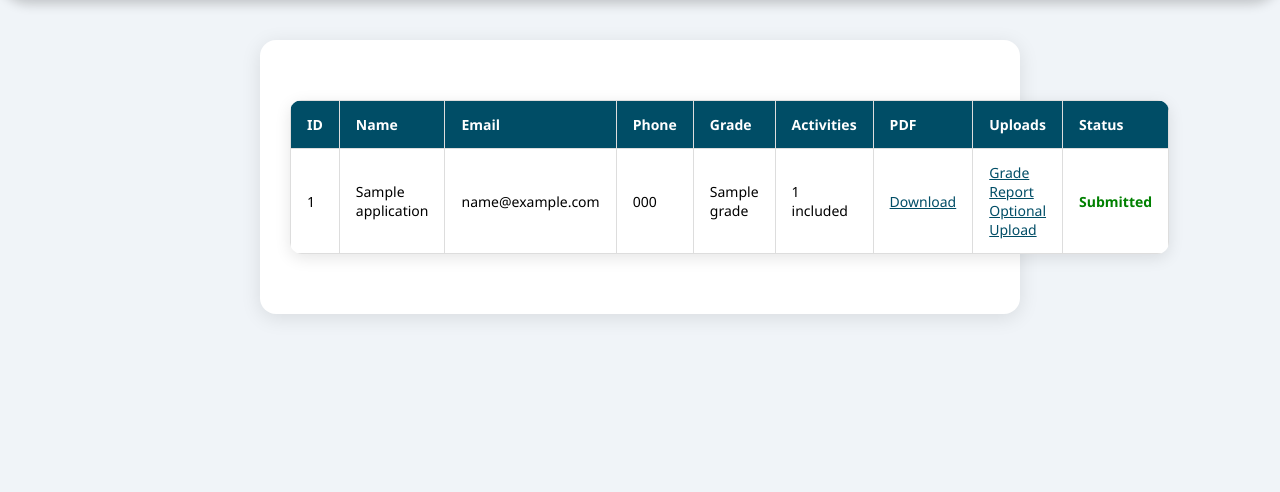
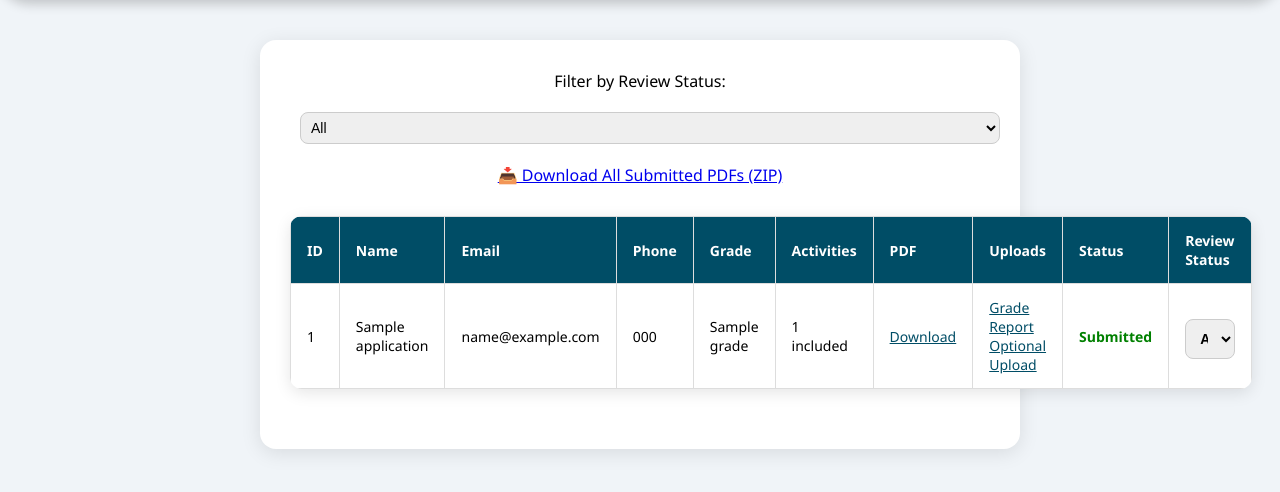
Before and after one commit to Ella1010/Nonprofit-Web-Portal, a Flask app: page /admin in a window 1280 px wide. Shown: the part 98-590 px from the top of the page. Run offline with Flask 3, Linux system fonts and the light colour scheme; the visitor is signed in with stand-in values (Sample User, id 1); a database or web service that is not in the repository returns one stand-in record (values such as "Sample title"); parts of the project's set-up code (start-up, migrations or seed data) failed here and were passed over; some libraries are stand-ins or nearby versions.

Commit message:
Add review status filtering and bulk PDF download as a ZIP

```diff
--- a/app.py
+++ b/app.py
@@ -20,6 +20,8 @@ from datetime import datetime, timezone
 from werkzeug.utils import secure_filename  # put this at the top of your file if not already
 from werkzeug.exceptions import RequestEntityTooLarge
 from pytz import timezone
+import zipfile
+
 
 
 
@@ -394,6 +396,8 @@ def submissions_closed():
 
 
 
+
+
 @app.route('/dashboard')
 @login_required
 def dashboard():
@@ -452,6 +456,43 @@ def download_user_pdf(app_id):
                      download_name='PEAR_Submitted_Application.pdf')
 
 
+@app.route('/admin/download_all_pdfs')
+def download_all_pdfs():
+    if not session.get("admin"):
+        return redirect(url_for("login"))
+
+    conn = get_connection()
+    cursor = conn.cursor(cursor_factory=RealDictCursor)
+
+    # Fetch all submitted applications
+    cursor.execute("SELECT * FROM applications WHERE status = 'submitted'")
+    applications = cursor.fetchall()
+
+    # Fetch all activities once and map to applications
+    cursor.execute("SELECT * FROM activities")
+    all_activities = cursor.fetchall()
+
+    activity_map = defaultdict(list)
+    for act in all_activities:
+        activity_map[act["application_id"]].append(act)
+
+    conn.close()
+
+    # Create ZIP in memory
+    zip_buffer = BytesIO()
+    with zipfile.ZipFile(zip_buffer, "w", zipfile.ZIP_DEFLATED) as zip_file:
+        for app in applications:
+            activities = activity_map.get(app["id"], [])
+            rendered = render_template("pdf_template.html", app_data=app, activities=activities, request=request)
+            pdf_io = BytesIO()
+            pisa_status = pisa.CreatePDF(rendered, dest=pdf_io)
+            if not pisa_status.err:
+                pdf_io.seek(0)
+                filename = f"{app['student_name'].replace(' ', '_')}_application_{app['id']}.pdf"
+                zip_file.writestr(filename, pdf_io.read())
+
+    zip_buffer.seek(0)
+    return send_file(zip_buffer, mimetype='application/zip', as_attachment=True, download_name='all_applications.zip')
 
 
 @app.route('/autosave', methods=['POST'])
@@ -644,23 +685,28 @@ def admin():
         return redirect(url_for("login"))
 
     status_filter = request.args.get("status")
+    review_status_filter = request.args.get("review_status")
 
     conn = get_connection()
     cursor = conn.cursor(cursor_factory=RealDictCursor)
 
+    # Build dynamic query and parameters
+    query = "SELECT * FROM applications WHERE 1=1"
+    params = []
+
     if status_filter in ["submitted", "incomplete"]:
-        cursor.execute("""
-            SELECT * FROM applications
-            WHERE status = %s
-            ORDER BY submitted_at DESC NULLS LAST, created_at DESC
-        """, (status_filter,))
-    else:
-        cursor.execute("""
-            SELECT * FROM applications
-            ORDER BY submitted_at DESC NULLS LAST, created_at DESC
-        """)
+        query += " AND status = %s"
+        params.append(status_filter)
+
+    if review_status_filter in ["accepted", "rejected", "waitlisted", "on_hold"]:
+        query += " AND review_status = %s"
+        params.append(review_status_filter)
+
+    query += " ORDER BY submitted_at DESC NULLS LAST, created_at DESC"
+    cursor.execute(query, tuple(params))
     applications = cursor.fetchall()
 
+    # Get activities
     cursor.execute("SELECT * FROM activities")
     activities = cursor.fetchall()
 
@@ -672,6 +718,26 @@ def admin():
         app['activities'] = act_map.get(app['id'], [])
 
     return render_template('admin.html', rows=applications)
+
+@app.route("/admin/update_review_status/<int:app_id>", methods=["POST"])
+def update_review_status(app_id):
+    if not session.get("admin"):
+        return redirect(url_for("login"))
+
+    new_status = request.form.get("new_status")
+
+    if new_status not in ["accepted", "rejected", "waitlisted", "on_hold"]:
+        flash("Invalid review status.")
+        return redirect(url_for("admin"))
+
+    conn = get_connection()
+    cursor = conn.cursor()
+
+    cursor.execute("UPDATE applications SET review_status = %s WHERE id = %s", (new_status, app_id))
+    conn.commit()
+    conn.close()
+    return redirect(url_for("admin", status=request.args.get("status")))
+
 
 @app.route('/admin/pdf/<int:app_id>')
 def download_response_pdf(app_id):
--- a/templates/admin.html
+++ b/templates/admin.html
@@ -76,6 +76,29 @@
       margin: 0;
       padding: 0;
     }
+
+
+select.review-status-select {
+  font-weight: bold;
+}
+
+select.review-status-select option[value="accepted"] {
+  color: green;
+}
+select.review-status-select option[value="rejected"] {
+  color: red;
+}
+select.review-status-select option[value="waitlisted"] {
+  color: goldenrod;
+}
+select.review-status-select option[value="on_hold"] {
+  color: gray;
+}
+
+
+
+
+
   </style>
 </head>
 <body>
@@ -86,6 +109,26 @@
   </div>
 
   <main class="form-container">
+
+    <form method="get" style="text-align: center; margin-bottom: 20px;">
+    <label for="status">Filter by Review Status:</label>
+    <select name="review_status" id="status" onchange="this.form.submit()" style="padding: 6px; margin-left: 10px;">
+      <option value="">All</option>
+      <option value="accepted" {% if request.args.get('review_status') == 'accepted' %}selected{% endif %}>Accepted</option>
+      <option value="rejected" {% if request.args.get('review_status') == 'rejected' %}selected{% endif %}>Rejected</option>
+      <option value="waitlisted" {% if request.args.get('review_status') == 'waitlisted' %}selected{% endif %}>Waitlisted</option>
+      <option value="on_hold" {% if request.args.get('review_status') == 'on_hold' %}selected{% endif %}>On Hold</option>
+    </select>
+  </form>
+
+  <!-- 📥 Download ZIP of All Submitted Applications -->
+<div style="text-align: center; margin-bottom: 20px;">
+  <a href="{{ url_for('download_all_pdfs') }}" class="btn btn-primary">
+    📥 Download All Submitted PDFs (ZIP)
+  </a>
+</div>
+
+
     <table>
       <thead>
         <tr>
@@ -98,6 +141,8 @@
           <th>PDF</th>
           <th>Uploads</th> <!-- ✅ Added header -->
           <th>Status</th>
+          <th>Review Status</th>
+
 
         </tr>
       </thead>
@@ -135,6 +180,18 @@
     <span style="color: gray;">Draft</span>
   {% endif %}
 </td>
+<td>
+  <form method="POST" action="{{ url_for('update_review_status', app_id=row['id'], status=request.args.get('review_status')) }}">
+    <select name="new_status" class="review-status-select" onchange="this.form.submit()">
+      <option value="" disabled {% if not row.review_status %}selected{% endif %}>-- Select --</option>
+      <option value="accepted" {% if row.review_status == 'accepted' %}selected{% endif %}>Accepted</option>
+      <option value="rejected" {% if row.review_status == 'rejected' %}selected{% endif %}>Rejected</option>
+      <option value="waitlisted" {% if row.review_status == 'waitlisted' %}selected{% endif %}>Waitlisted</option>
+      <option value="on_hold" {% if row.review_status == 'on_hold' %}selected{% endif %}>On Hold</option>
+    </select>
+  </form>
+</td>
+
 
 
 
```
Also changed, not shown: 1 other file.
